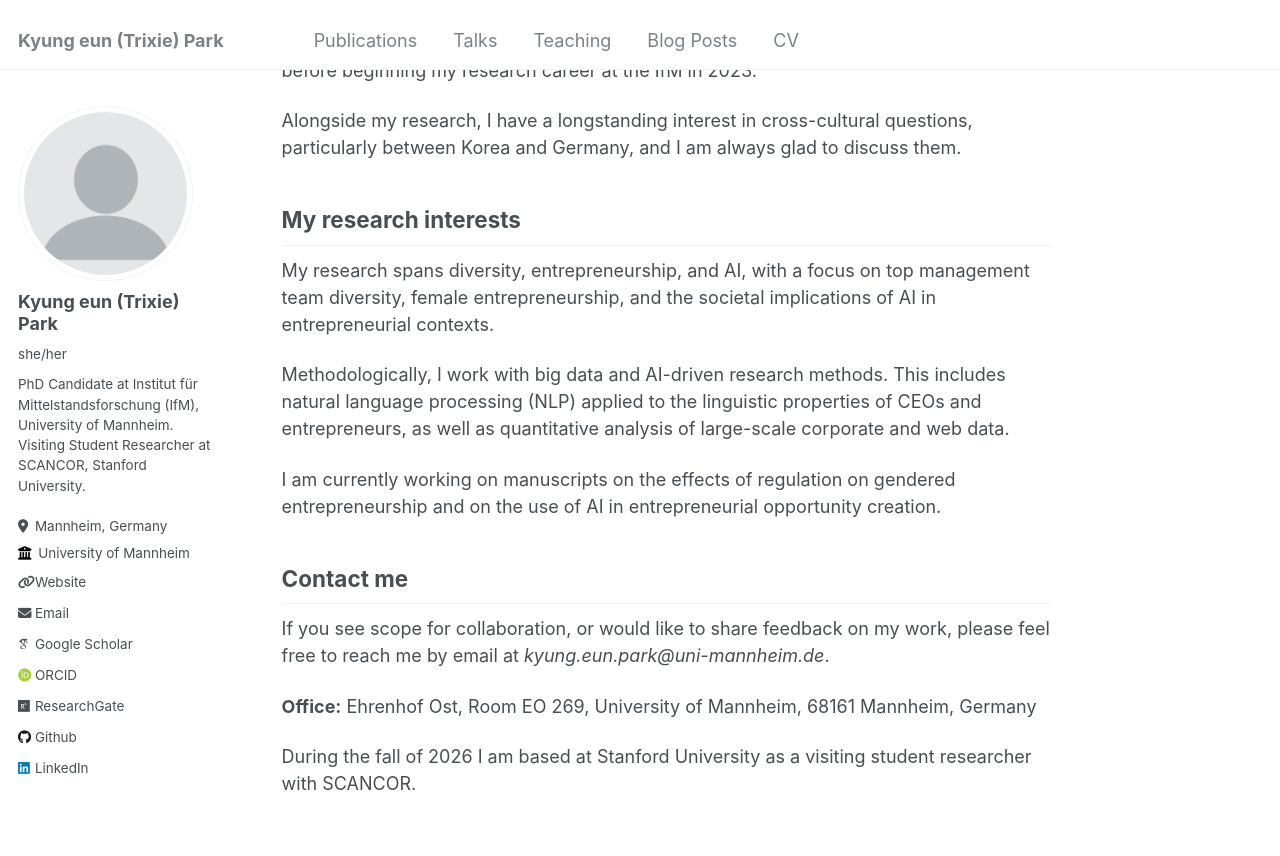
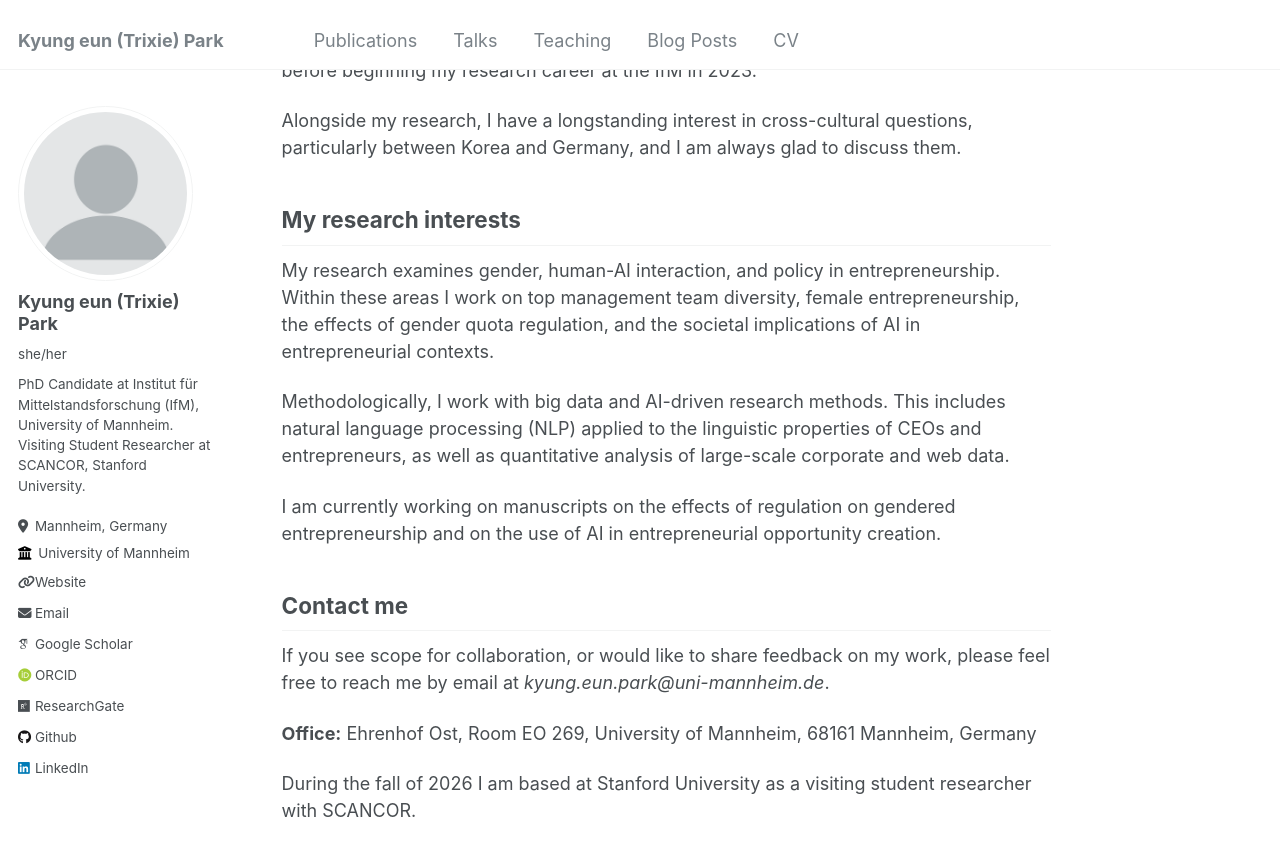
Before and after one commit to KyungEPark/KyungEPark.github.io, a Jekyll site: the page built from _pages/about.md, in a window 1280 px wide and 900 px high, scrolled down 372 px. Shown: the top 856 px of the window. Built offline with Jekyll 4.4.1, drawn with Linux system fonts in a browser that asks for light colours; some web fonts are replaced.

Commit message:
Frame research interests as gender, human-AI interaction and policy
Lead the research section with those three areas and keep the specific
topics (top management team diversity, female entrepreneurship, gender
quota regulation, societal implications of AI) as the detail beneath.
Adding policy also covers the gender quota work, which the previous
wording left out. Align the meta description with the same framing.

Co-Authored-By: Claude Opus 5 (1M context) <noreply@anthropic.com>

```diff
--- a/_config.yml
+++ b/_config.yml
@@ -11,7 +11,7 @@ locale                   : "en-US"
 title                    : "Kyung eun (Trixie) Park"
 title_separator          : "-"
 name                     : &name "Kyung eun (Trixie) Park"
-description              : &description "PhD candidate at the Institut für Mittelstandsforschung (IfM), University of Mannheim. Research on top management team diversity, female entrepreneurship, and AI in entrepreneurship."
+description              : &description "PhD candidate at the Institut für Mittelstandsforschung (IfM), University of Mannheim. Research on gender, human-AI interaction, and policy in entrepreneurship."
 url                      : https://KyungEPark.github.io
 baseurl                  : "" # the subpath of your site, e.g. "/blog"
 repository               : "KyungEPark/KyungEPark.github.io"
--- a/_pages/about.md
+++ b/_pages/about.md
@@ -18,7 +18,7 @@ Alongside my research, I have a longstanding interest in cross-cultural question
 
 My research interests
 ------
-My research spans diversity, entrepreneurship, and AI, with a focus on top management team diversity, female entrepreneurship, and the societal implications of AI in entrepreneurial contexts.
+My research examines gender, human-AI interaction, and policy in entrepreneurship. Within these areas I work on top management team diversity, female entrepreneurship, the effects of gender quota regulation, and the societal implications of AI in entrepreneurial contexts.
 
 Methodologically, I work with big data and AI-driven research methods. This includes natural language processing (NLP) applied to the linguistic properties of CEOs and entrepreneurs, as well as quantitative analysis of large-scale corporate and web data.
 
```
